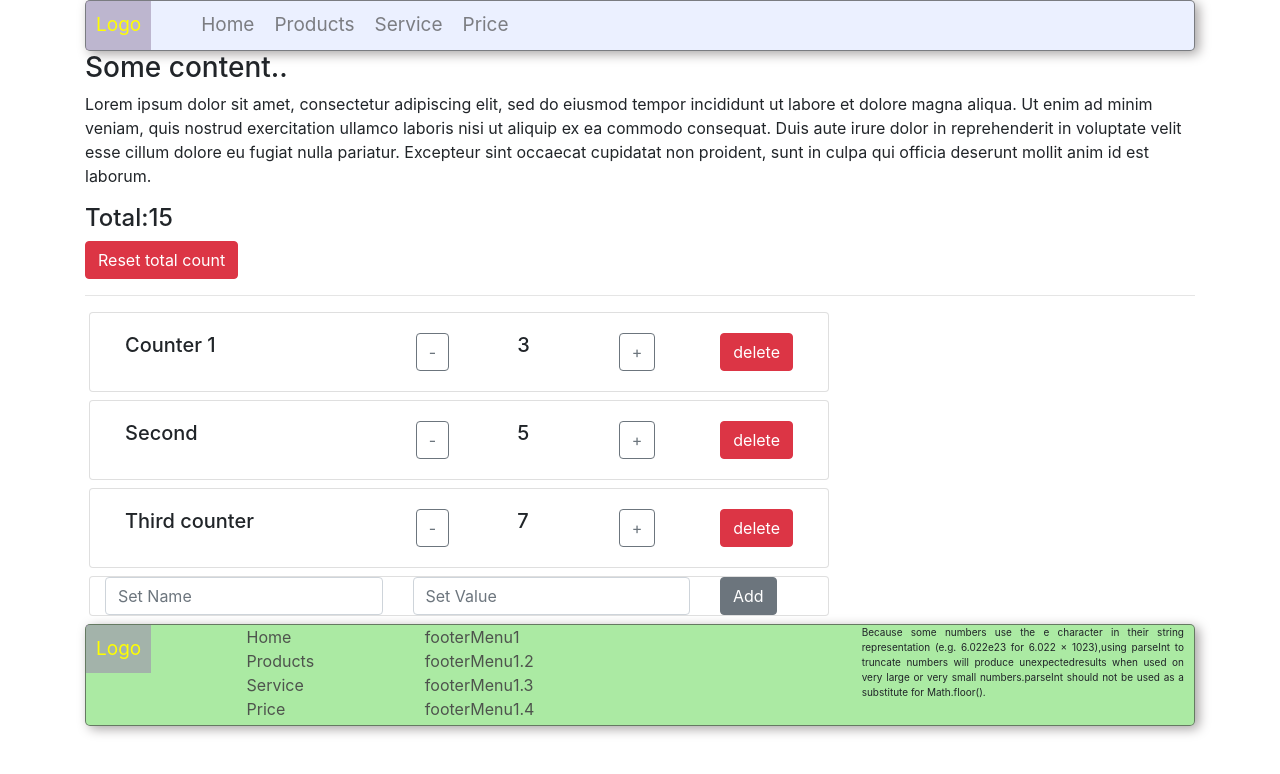
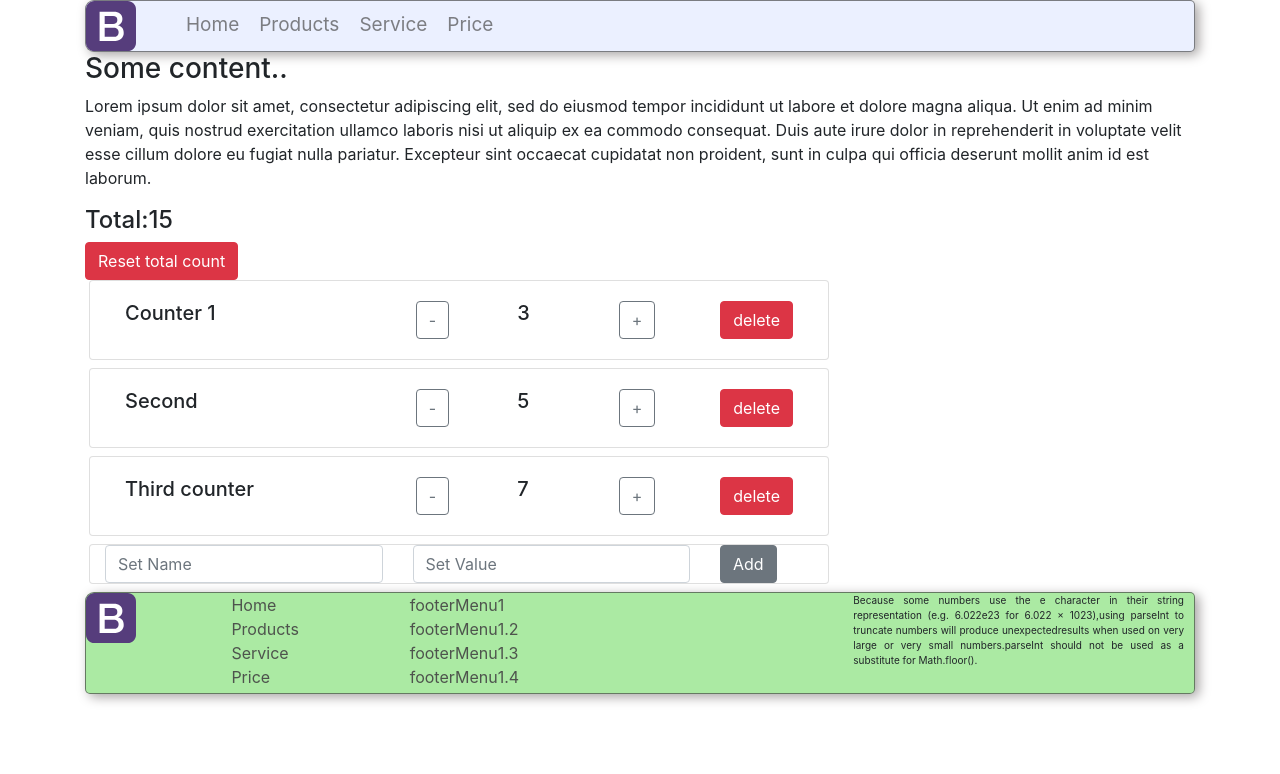
Before and after one commit to Volodymyr-Cherniak/CRA, a React (Create React App) app: page / in a window 1280 px wide. Shown: the top 774 px of the page. Built offline with nearby package versions, Linux system fonts and the light colour scheme.

Commit message:
add logo

```diff
--- a/src/Components/Calculator/Calculator.js
+++ b/src/Components/Calculator/Calculator.js
@@ -72,7 +72,6 @@ const Calculator = () => {
         onClick={resetTotalCount}
         className='btn btn-danger'
       >Reset total count</button>
-      <hr/>
       {
         counters.map(el => <Counter key={el.id}
                                     count={el}
--- a/src/Components/Header.js
+++ b/src/Components/Header.js
@@ -7,7 +7,7 @@ import '../index.css';
 const Header = (props) => {
 
   return (
-    <header className='head1 class="z-depth-3"'>
+    <header className='head1'>
         <Logo/>
         <Menu menuItems={props.menuItems}/>
     </header>
--- a/src/Components/Logo.js
+++ b/src/Components/Logo.js
@@ -1,11 +1,12 @@
 import React from 'react';
+import logo from '../../src/img/bootstrap-solid.svg'
 
 
 const Logo = () => {
 
   return (
     <div>
-      <a href='/logo' className='logo'>Logo</a>
+      <img src={logo} width="50" height="50" alt=""/>
     </div>
   );
 };
--- a/src/index.css
+++ b/src/index.css
@@ -3,9 +3,8 @@ header {
   background-color: #ebf0ff;
   border-style: solid;
   border-width: 1px;
-  border-radius: 5px;
+  border-radius: 9px 5px 5px 9px;
   border-color: rgba(68, 68, 68, 0.67);
-  display: inline-block;
 
 }
 
@@ -15,7 +14,7 @@ footer {
   background-color: rgba(91, 214, 76, 0.51);
   border-style: solid;
   border-width: 1px;
-  border-radius: 5px;
+  border-radius: 9px 5px 5px 5px;
   border-color: rgba(68, 68, 68, 0.67);
   display: flex;
 }
```
Also changed, not shown: src/img/bootstrap-solid.svg (added).
